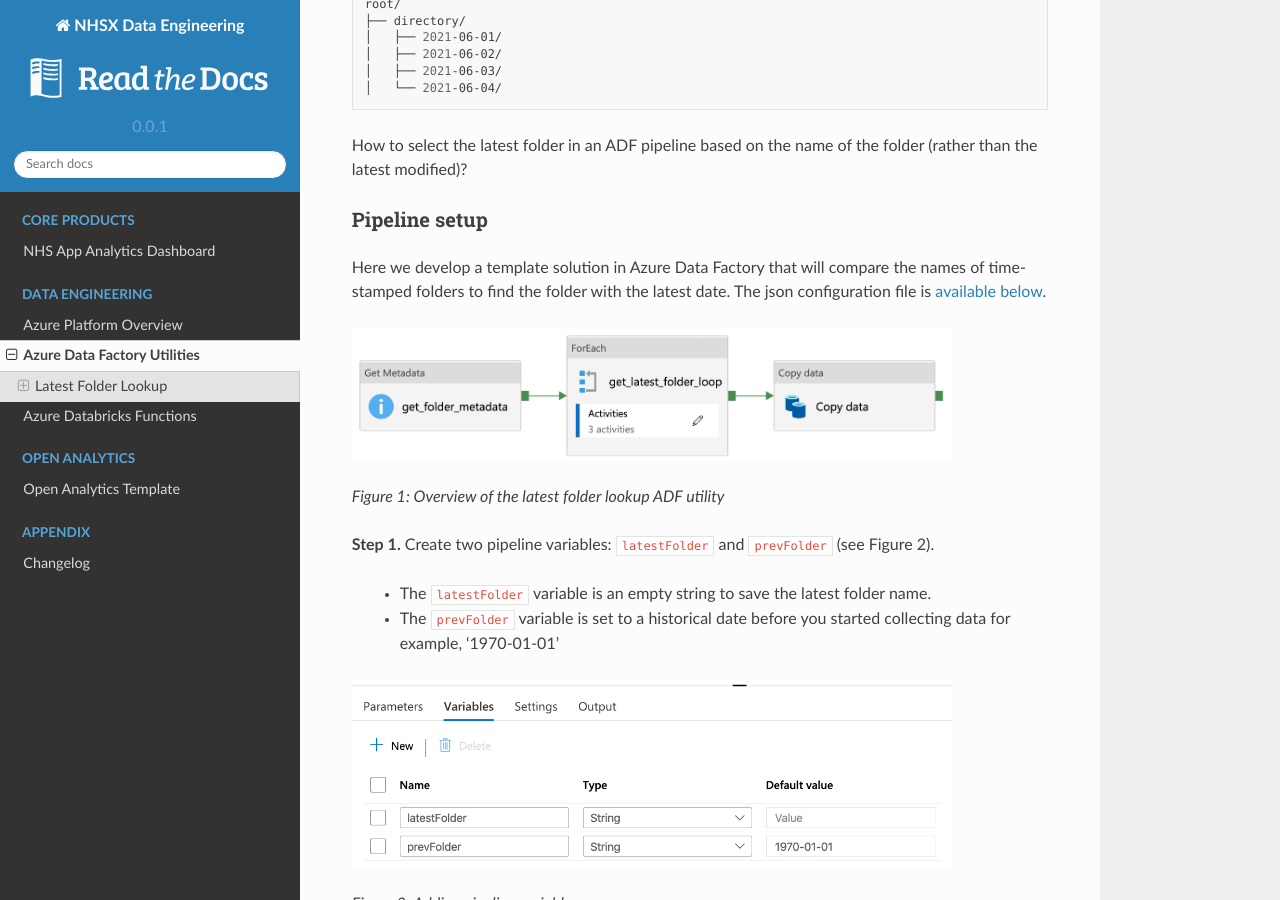
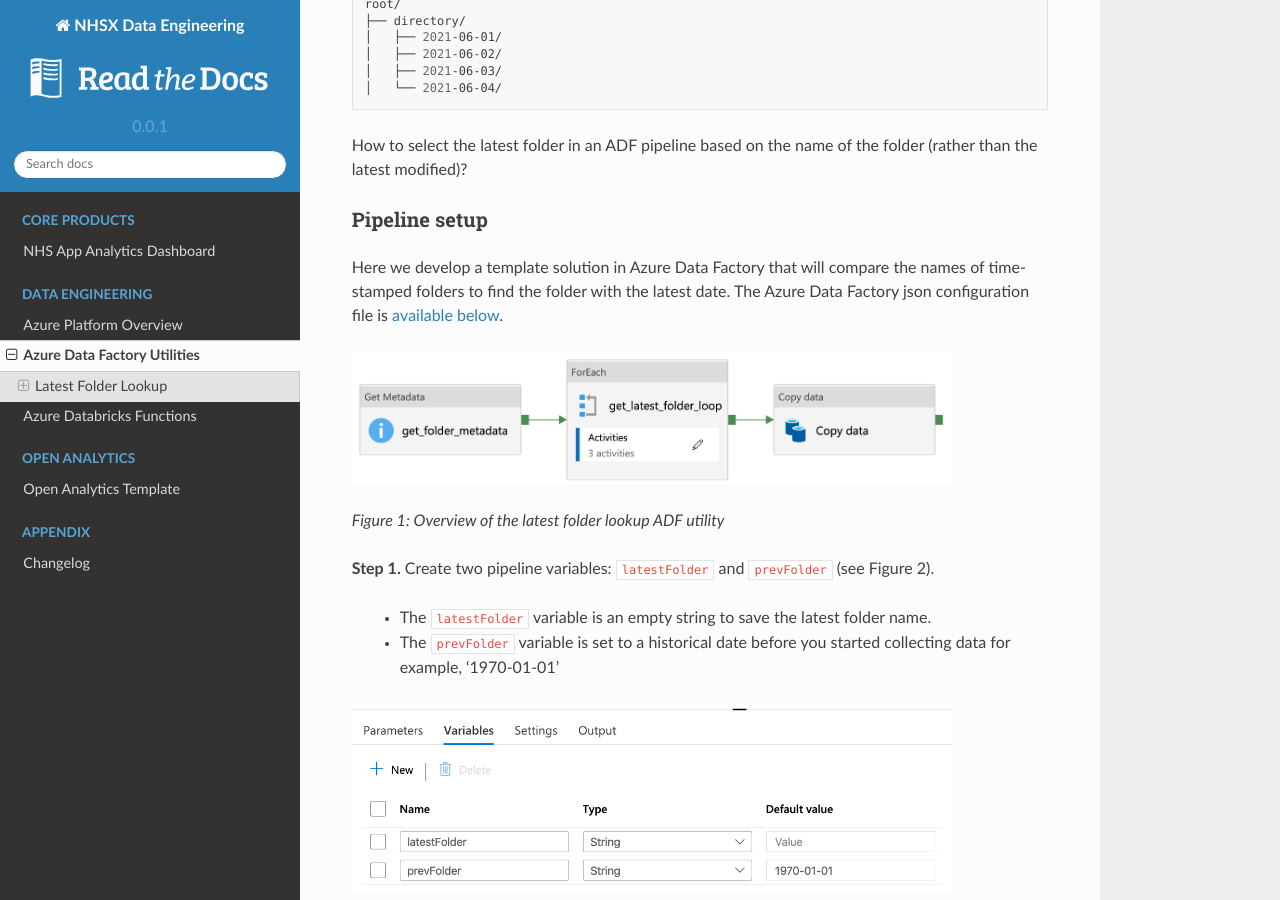
Before and after one commit to nhsx/au-data-engineering, a Sphinx documentation site: the page built from docs/source/adfutilities.rst, in a window 1280 px wide and 900 px high, scrolled down 547 px. Built offline with Sphinx 7.4.7 and the Read the Docs theme 2.0.0, drawn with Linux system fonts in a browser that asks for light colours; some of the changed text lies outside the part shown.

Commit message:
Update adfutilities.rst

```diff
--- a/docs/source/adfutilities.rst
+++ b/docs/source/adfutilities.rst
@@ -30,7 +30,7 @@
 Pipeline setup
 --------------
 
-Here we develop a template solution in Azure Data Factory that will compare the names of time-stamped folders to find the folder with the latest date. The json configuration file is `available below <#JSON Configuration>`_.
+Here we develop a template solution in Azure Data Factory that will compare the names of time-stamped folders to find the folder with the latest date. The Azure Data Factory json configuration file is `available below <#json-configuration>`_.
 
 .. image:: _static/img/latest_folder/overview.png
   :width: 600
@@ -141,6 +141,6 @@
 JSON Configuration
 ------------------
 
-Download the JSON configuration file below to use this template in your data pipelines.
+Download the Azure Data Factory json configuration file to use this template in your own data pipelines.
 
 :download:`latestFolder.json <https://raw.githubusercontent.com/nhsx/au-data-engineering/main/config-files/adf-utilities/latestFolder.json>`
```
